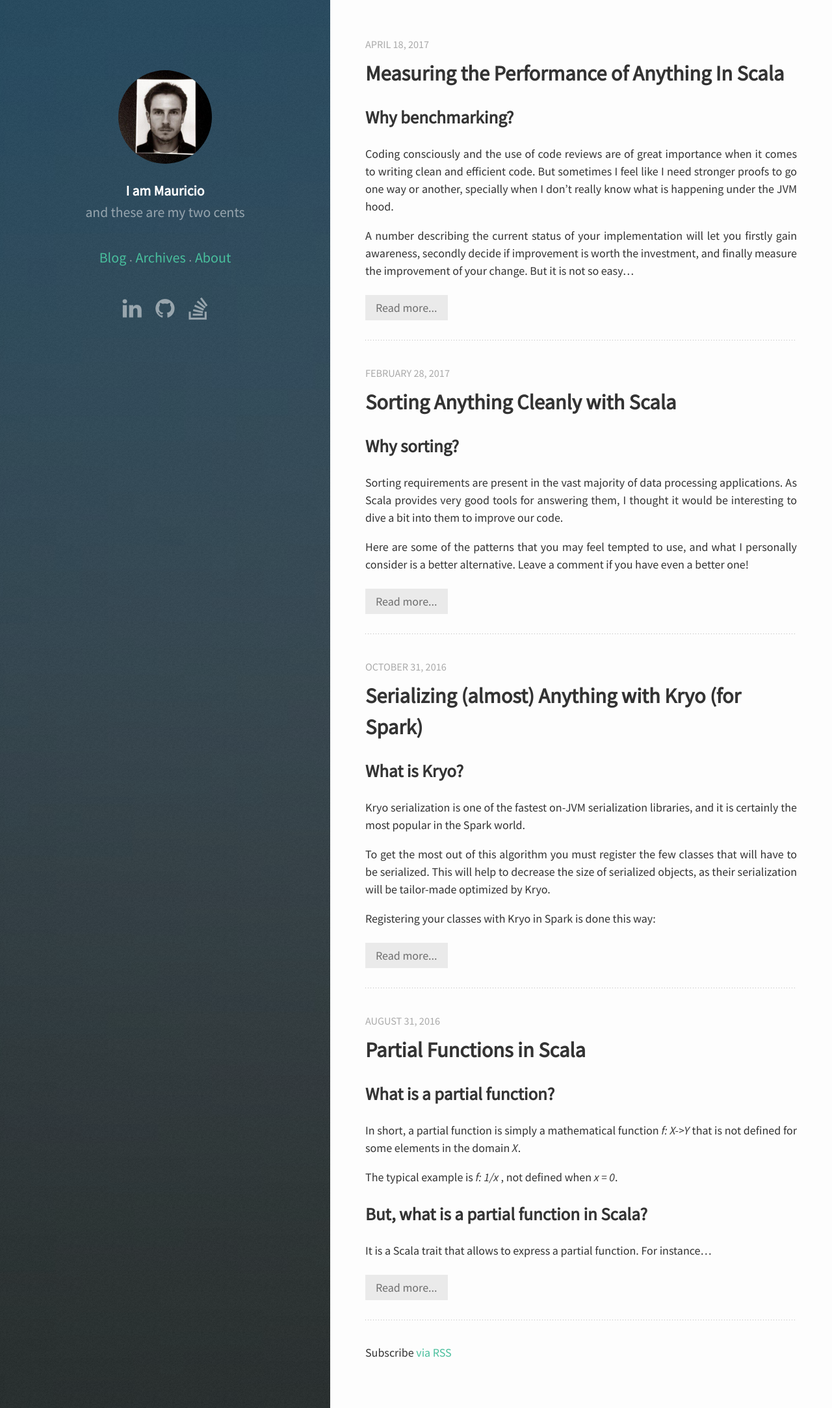
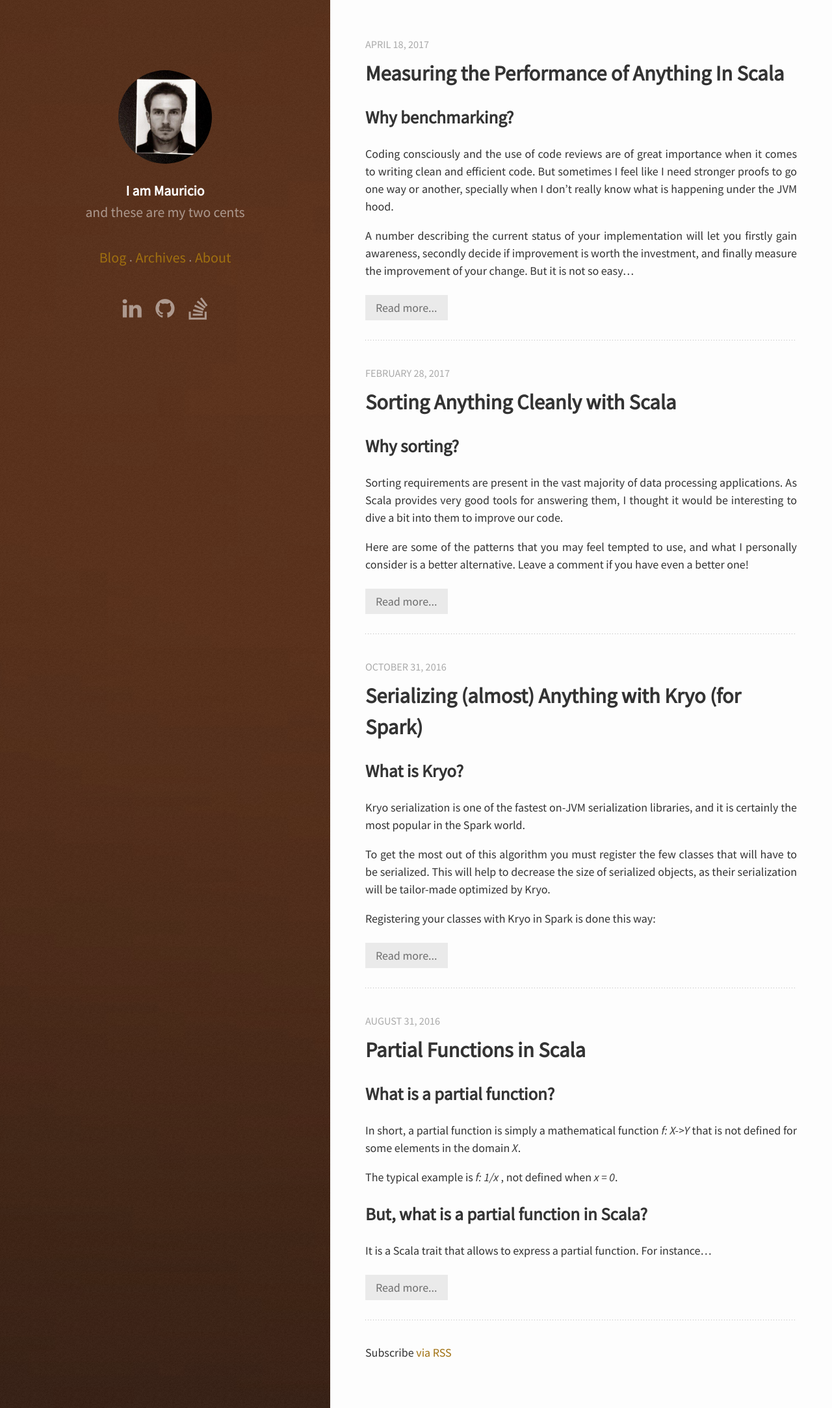
Before and after one commit to mauriciojost/mauriciojost.github.io, a Jekyll site: the page built from index.html, in a window 1280 px wide. Shown: the whole page at 65% size. Built offline with Jekyll 4.4.1, drawn with Linux system fonts in a browser that asks for light colours; nearby versions of some CDN libraries; Markdown is read by kramdown in place of the engine named in the settings.

Commit message:
Customize colors

```diff
--- a/_sass/_base.scss
+++ b/_sass/_base.scss
@@ -80,13 +80,13 @@ a {
     -ms-transition: color 0.2s ease-in-out, border-color 0.2s ease-in-out;
     transition: color 0.2s ease-in-out, border-color 0.2s ease-in-out;
     border-bottom: none 1px;
-    color: #49bf9d;
+    color: #a07010;
     text-decoration: none;
 }
 
 a:hover {
     border-bottom-color: transparent;
-    color: #74ecc9 !important;
+    color: #f0a040 !important;
     text-decoration: none;
 }
 
@@ -102,7 +102,7 @@ a.navlink:hover  {
     -o-transition: color 0.2s ease-in-out, border-color 0.2s ease-in-out;
     -ms-transition: color 0.2s ease-in-out, border-color 0.2s ease-in-out;
     transition: color 0.2s ease-in-out, border-color 0.2s ease-in-out;
-    color: #74ecc9 !important;
+    color: #f0a040 !important;
 }
 
 
--- a/_sass/_layout.scss
+++ b/_sass/_layout.scss
@@ -4,8 +4,8 @@
 
 #sidebar {
     background-attachment: scroll;
-    background-color: #304857;
-    background-image: url("/images/overlay.png"), url("/images/background.jpg");
+    background-color: #ff0000;
+    background-image: url("/images/overlay.png"), url("/images/bg.jpg");
     background-position: top left, bottom center;
     background-repeat: repeat, no-repeat;
     background-attachment: fixed;
@@ -67,7 +67,7 @@
   }
 
   #sidebar {
-    background-color: #1a4066;
+    background-color: #553300;
       width: 400px;
       min-width: 400px;
   }
```
Also changed, not shown: images/background.jpg (deleted), images/bg.jpg (added).
